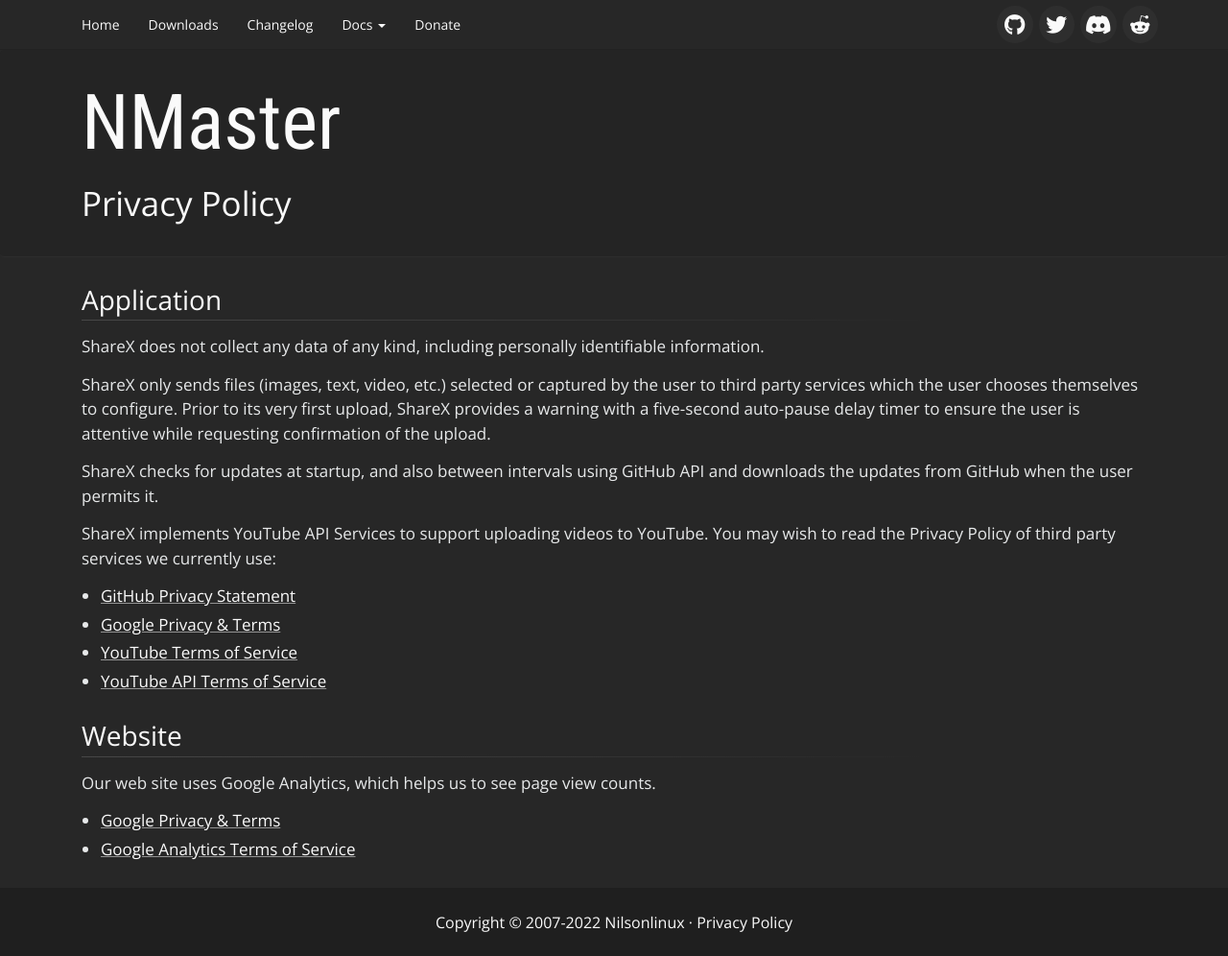
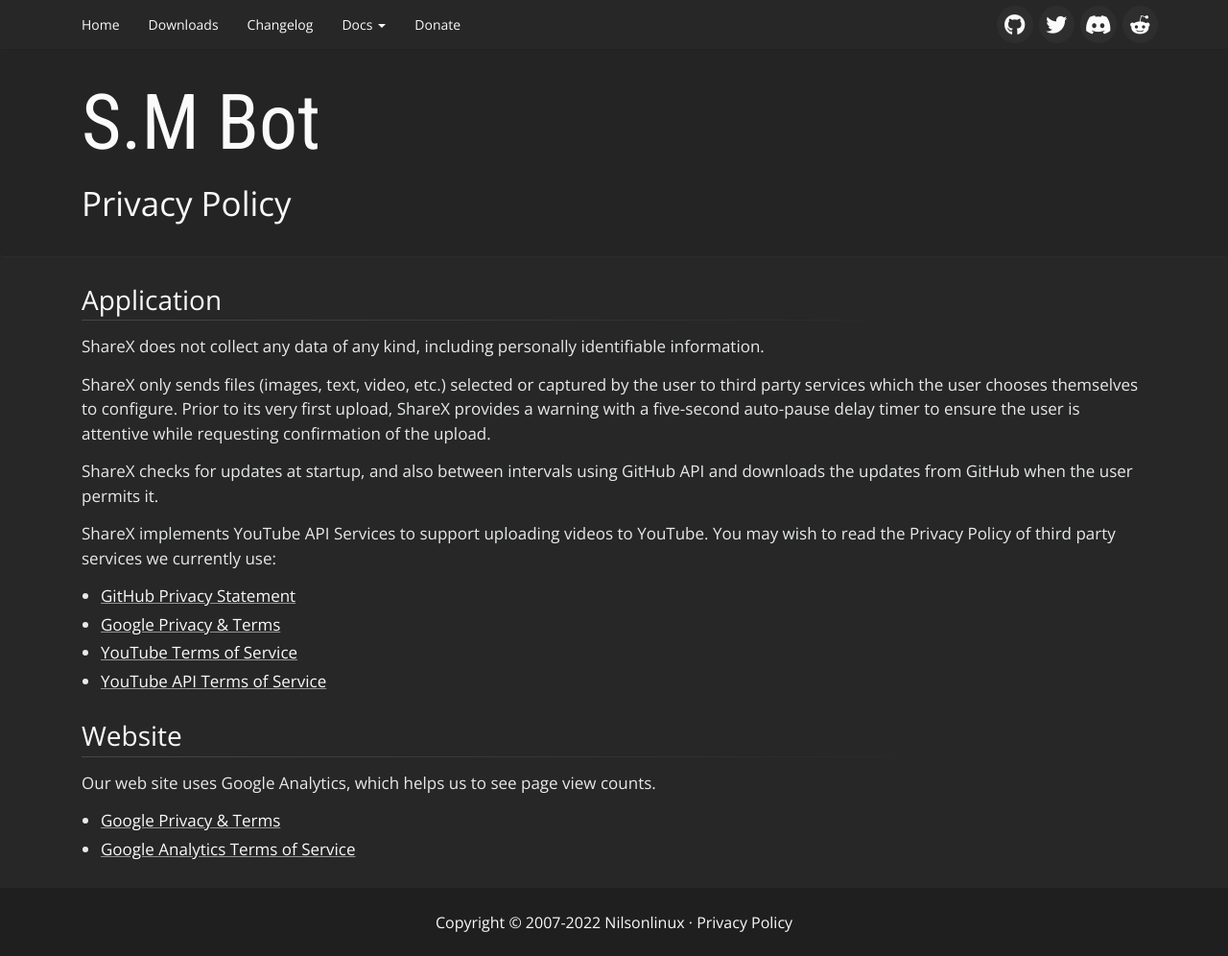
Before and after one commit to suportemasterbot/suportemasterbot.github.io, a Jekyll site: the page built from privacy-policy.md, in a window 1280 px wide. Shown: the whole page at 96% size. Built offline with Jekyll 4.4.1, drawn with Linux system fonts in a browser that asks for light colours.

Commit message:
Add files via upload

```diff
--- a/_config.yml
+++ b/_config.yml
@@ -1,5 +1,5 @@
-name: NMaster
-title: NMaster - Automatização.
+name: S.M Bot
+title: S.M Bot - Automatização.
 description: Bots e soluções inteligentes.
 url: https://suportemasterbot.github.io
 author: Nilsonlinux
```
